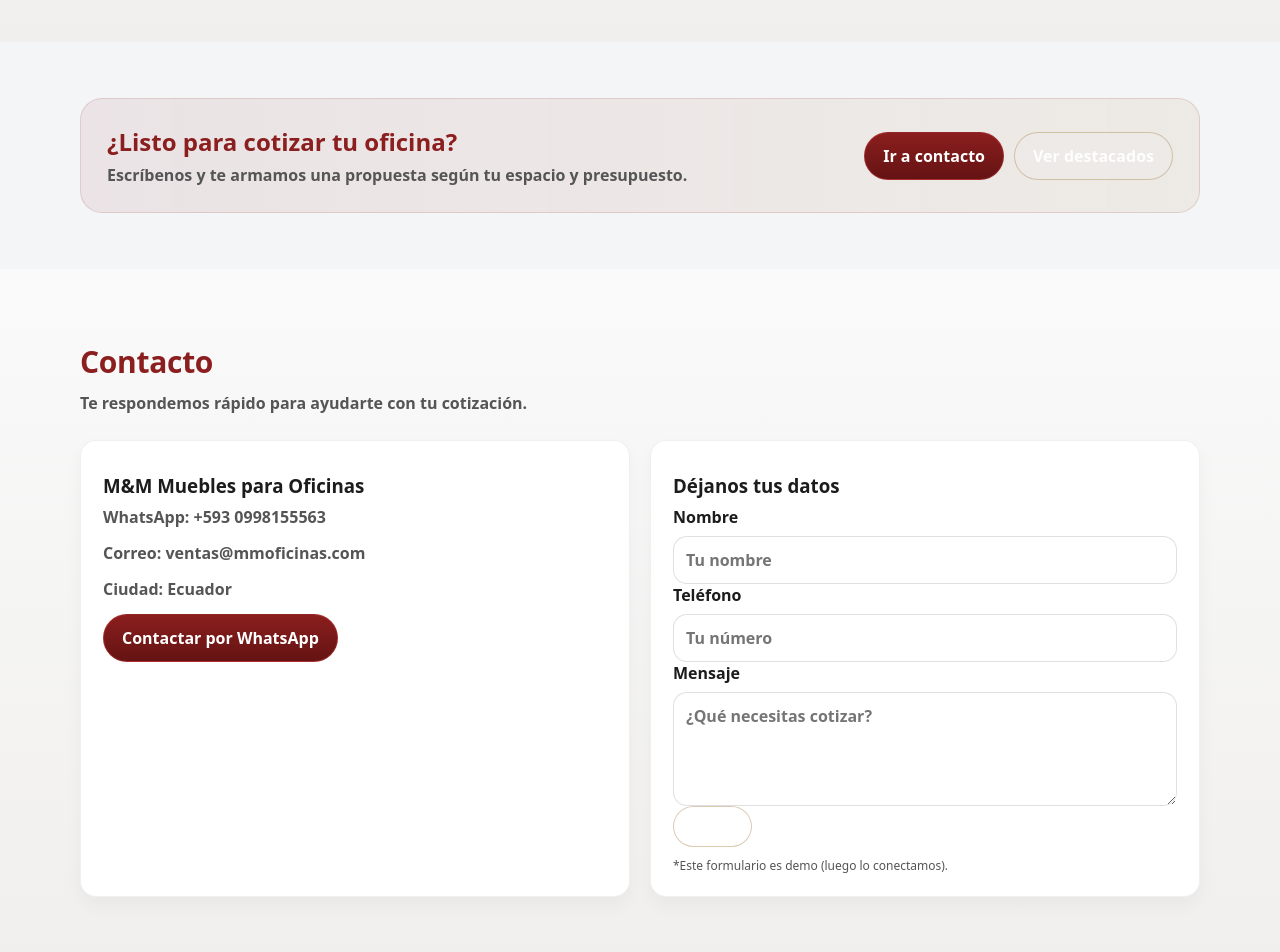
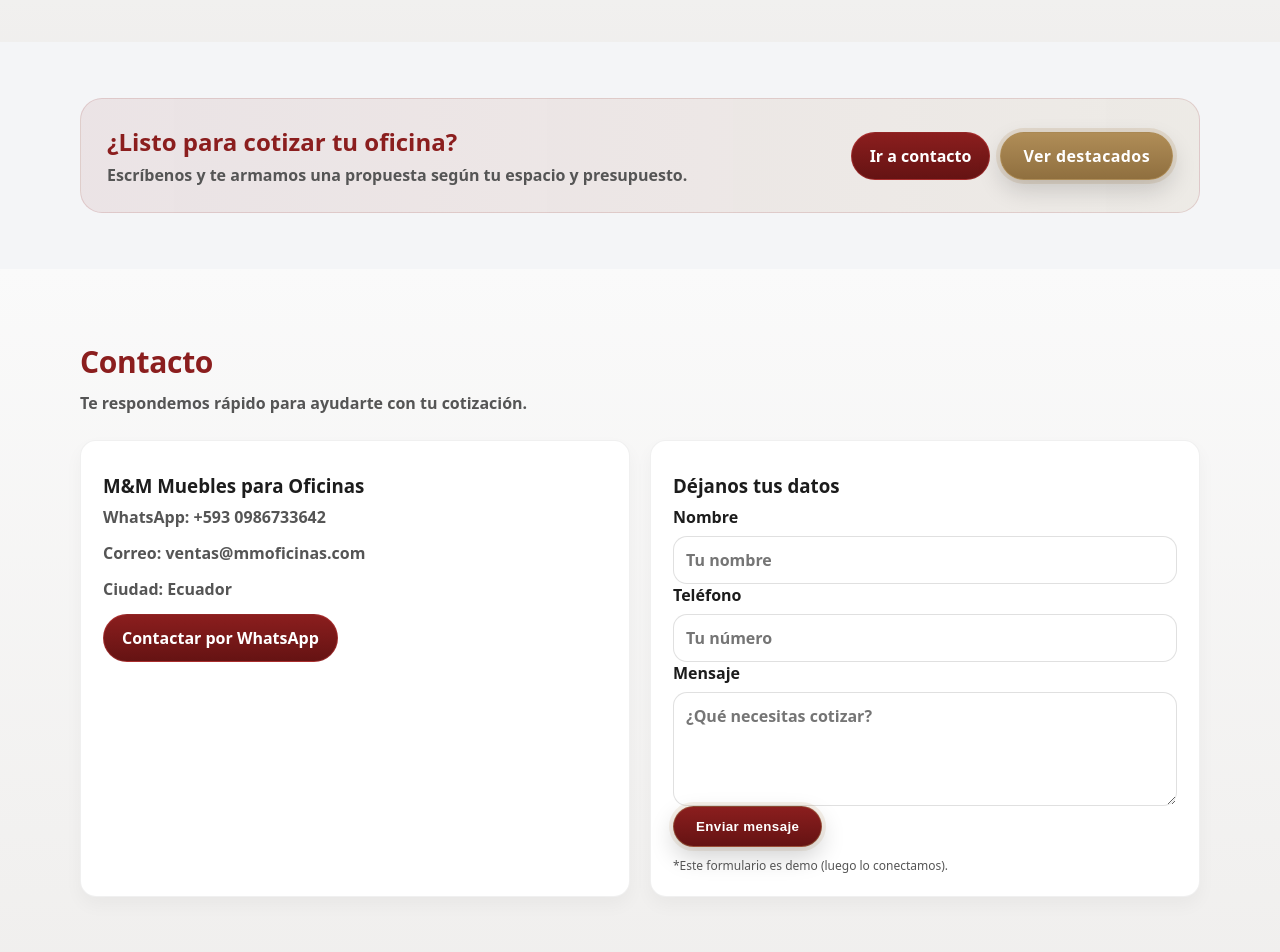
Before and after one commit to melmanchikito/MYMoffice, a React (Create React App) app: page / in a window 1280 px wide. Shown: the part 2620-3572 px from the top of the page. Built offline with nearby package versions, Linux system fonts and the light colour scheme.

Commit message:
correcion de boton

```diff
--- a/src/components/Sections/CTA.jsx
+++ b/src/components/Sections/CTA.jsx
@@ -11,7 +11,8 @@ export default function CTA() {
 
         <div className="cta__actions">
           <a className="btn btn-primary" href="#contacto">Ir a contacto</a>
-          <a className="btn btn-outline" href="#destacados">Ver destacados</a>
+          <a className="btn btn-cta-secondary" href="#destacados">Ver destacados</a>
+
         </div>
       </div>
     </section>
--- a/src/components/Sections/Contact.jsx
+++ b/src/components/Sections/Contact.jsx
@@ -10,7 +10,7 @@ export default function Contact() {
         <div className="contact">
           <div className="card">
             <h3 className="card__title">M&amp;M Muebles para Oficinas</h3>
-            <p className="card__text"><strong>WhatsApp:</strong> +593 0998155563</p>
+            <p className="card__text"><strong>WhatsApp:</strong> +593 0986733642</p>
             <p className="card__text"><strong>Correo:</strong> ventas@mmoficinas.com</p>
             <p className="card__text"><strong>Ciudad:</strong> Ecuador</p>
 
@@ -42,7 +42,8 @@ export default function Contact() {
               <textarea className="input" rows="4" placeholder="¿Qué necesitas cotizar?" required />
             </label>
 
-            <button className="btn btn-outline" type="submit">Enviar</button>
+            <button className="btn btn-contact" type="submit">Enviar mensaje</button>
+
             <p className="hint">*Este formulario es demo (luego lo conectamos).</p>
           </form>
         </div>
--- a/src/styles/globals.css
+++ b/src/styles/globals.css
@@ -259,3 +259,54 @@ img { max-width: 100%; display: block; }
   .contact { grid-template-columns: 1fr; }
   .cta__box { flex-direction: column; align-items: flex-start; }
 }
+/* ===== Botón Contacto (alto contraste) ===== */
+.btn-contact{
+  background: linear-gradient(180deg, var(--red-900), #651313);
+  color: #fff;
+
+  border: 1px solid rgba(176,141,87,0.45); /* dorado */
+  border-radius: 999px;
+
+  font-weight: 900;
+  letter-spacing: 0.4px;
+
+  box-shadow:
+    0 10px 24px rgba(0,0,0,0.18),
+    0 0 0 4px rgba(176,141,87,0.12);
+
+  padding: 12px 22px;
+}
+
+.btn-contact:hover{
+  background: linear-gradient(180deg, #9c2424, #741818);
+  border-color: rgba(176,141,87,0.75);
+  box-shadow:
+    0 14px 30px rgba(0,0,0,0.22),
+    0 0 0 4px rgba(176,141,87,0.18);
+}
+/* ===== CTA: botón secundario dorado visible ===== */
+.btn-cta-secondary{
+  background: linear-gradient(180deg, var(--gold-700), #8f6f3f);
+  color: #ffffff;
+
+  border: 1px solid rgba(176,141,87,0.85);
+  border-radius: 999px;
+
+  font-weight: 900;
+  letter-spacing: 0.4px;
+
+  padding: 12px 22px;
+
+  box-shadow:
+    0 10px 24px rgba(0,0,0,0.16),
+    0 0 0 4px rgba(176,141,87,0.18);
+
+  transition: 0.2s ease;
+}
+
+.btn-cta-secondary:hover{
+  background: linear-gradient(180deg, #c19a60, #9a7746);
+  box-shadow:
+    0 14px 30px rgba(0,0,0,0.22),
+    0 0 0 4px rgba(176,141,87,0.25);
+}
```
